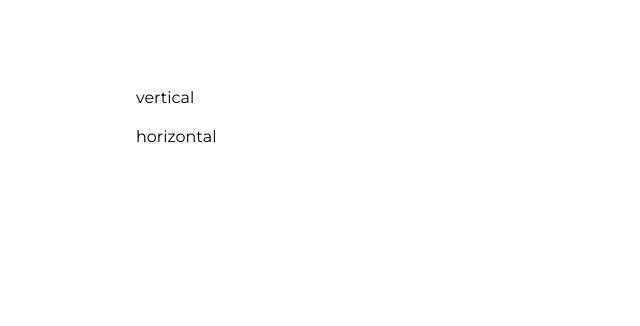
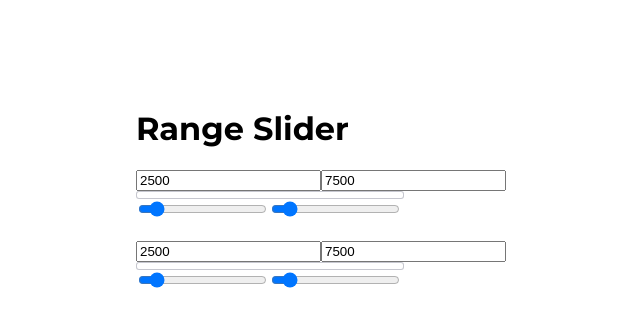
Before and after one commit to Wood85/range-slider, a website built with webpack: page src/index.html in a window 1280 px wide. Shown: the whole page, without its empty margins (254-894 px from the left). Built offline with nearby package versions, Linux system fonts and the light colour scheme.

Commit message:
create html-elements for plugin

```diff
--- a/src/index.html
+++ b/src/index.html
@@ -7,6 +7,7 @@
 <body>
   <div class="app">
     <div class="wrap">
+      <h1>Range Slider</h1>
       <div id="range-slider"></div>
       <div id="range-slider2"></div>
       <div id="range-slider3"></div>
--- a/src/index.ts
+++ b/src/index.ts
@@ -3,5 +3,5 @@ import './styles/index.scss';
 import './range-slider/range-slider'
 
 
-$('#range-slider').rangeSlider({direction: 'vertical'});
-$('#range-slider2').rangeSlider({direction: 'horizontal'});
+$('#range-slider').rangeSlider({orientation: 'vertical', isRange: true});
+$('#range-slider2').rangeSlider();
--- a/src/range-slider/layers/range-slider-controller.ts
+++ b/src/range-slider/layers/range-slider-controller.ts
@@ -7,10 +7,9 @@ export default class RangeSliderController {
   view: RangeSliderView
 
     constructor(target: JQuery, options: Options) {
-    this.model = new RangeSliderModel();
+    this.model = new RangeSliderModel(options);
     this.view = new RangeSliderView();
-    target.text(options.direction);
-    console.log(options.direction)
+    target.html(this.view.container)
   }
 
 }
--- a/src/range-slider/layers/range-slider-model.ts
+++ b/src/range-slider/layers/range-slider-model.ts
@@ -1,3 +1,6 @@
 export class RangeSliderModel {
 
+  constructor(options: Options) {
+    console.log(options);
+  }
 }
--- a/src/range-slider/layers/range-slider-view.ts
+++ b/src/range-slider/layers/range-slider-view.ts
@@ -1,3 +1,60 @@
 export class RangeSliderView {
+  container: HTMLElement | null;
+
+  constructor(){
+    this.container = this.createElem('div', {class: 'range-slider'});
+    this.createRangeSlider()
+  }
+  createElem(tag: string, props: Props) {
+    let element: any;
+    element = document.createElement(tag);
+    element.classList.add(props.class);
+    element.type = props.type;
+    element.setAttribute('value', props.value);
+    element.setAttribute('min', props.min);
+    element.setAttribute('max', props.max);
+
+    return element
+  }
+
+  createRangeSlider() {
+
+      if(this.container !== null){
+          const values: HTMLElement = this.createElem('div', {class: 'range-slider__values'});
+          const slider: HTMLElement = this.createElem('div', {class: 'range-slider__slider'});
+          const range: HTMLElement = this.createElem('div', {class: 'range-slider__range'});
+          const inputMin: HTMLInputElement = this.createElem('input', {
+            class: 'value__input_min',
+            type: 'number',
+            value: '2500'
+          });
+          const inputMax: HTMLInputElement = this.createElem('input', {
+            class: 'value__input_max',
+            type: 'number',
+            value: '7500'
+          });
+          const progress: HTMLElement = this.createElem('div', {class: 'slider__progress'});
+          const leftRunner: HTMLInputElement = this.createElem('input', {
+              class: 'range__runner_left',
+              type: 'range',
+              value: '2500',
+              min:'0',
+              max: '1000'
+          });
+          const rightRunner: HTMLInputElement = this.createElem('input', {
+              class: 'range__runner_right',
+              type: 'range',
+              value: '7500',
+              min:'0',
+              max: '1000'
+          });
+
+
+          values.append(inputMin, inputMax);
+          slider.append(progress);
+          range.append(leftRunner, rightRunner)
+          this.container.append(values, slider, range);
+      }
+  }
 
 }
--- a/src/range-slider/range-slider.scss
+++ b/src/range-slider/range-slider.scss
@@ -1,28 +1,8 @@
-.slider {
+.range-slider__slider {
   background: #FFFFFF;
   width: 266px;
   height: 6px;
   border: 1px solid rgba(31, 32, 65, 0.25);
   border-radius: 3px;
   position: relative;
-
-  &__thumb1,
-  &__thumb2 {
-    width: 12px;
-    height: 12px;
-    background: linear-gradient(180deg, #6FCF97 0%, #66D2EA 100%);
-    border: 2px solid #FFFFFF;
-    border-radius: 10px;
-    position: absolute;
-    top: -5px;
-    cursor: pointer;
-  }
-
-  &__thumb1 {
-    left: 10px;
-  }
-
-  &__thumb2 {
-    right: 10px;
-  }
 }
--- a/src/range-slider/range-slider.ts
+++ b/src/range-slider/range-slider.ts
@@ -3,7 +3,7 @@ import RangeSliderController from './layers/range-slider-controller';
  (function ($: JQueryStatic): void {
  $.fn.rangeSlider = function(this: JQuery, options?: Options): JQuery {
         const defaults: Options = {
-            direction: 'horizontal',
+            orientation: 'horizontal',
         };
 
         return this.each(function () {
```
Also changed, not shown: src/range-slider/interfaces.d.ts (+14 -1 lines).
